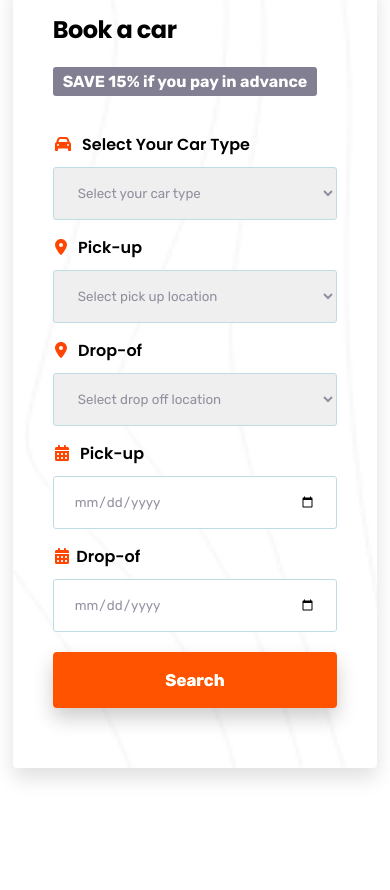
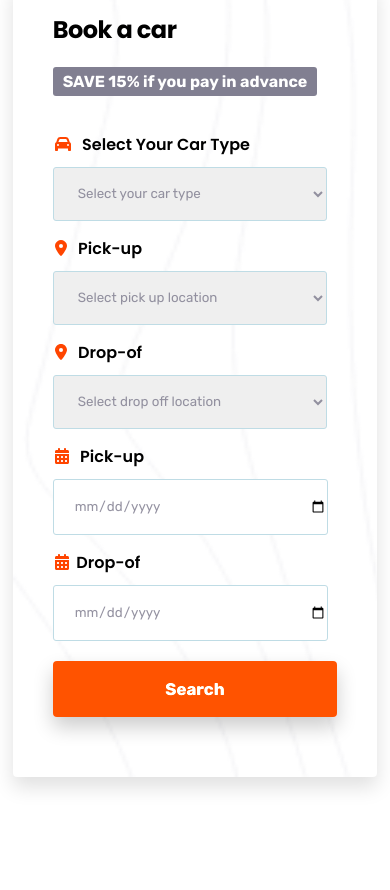
Before and after one commit to Fkmanny/Car-Rental-App, a React (Create React App) app: page / in a window 390 px wide. Shown: the part 774-1664 px from the top of the page. Built offline with nearby package versions, Linux system fonts and the light colour scheme.

Commit message:
57% Completion on Responsiveness

```diff
--- a/src/components/bookCarForm/bookCarForm.css
+++ b/src/components/bookCarForm/bookCarForm.css
@@ -58,8 +58,15 @@
         .bookForm{
             margin-top: 100px;
         }
-        .bookForm input, select{
-            padding: 17px 20px !important;
+        .bookForm input{
+            width: 253px;
+            height: 54px;
+            padding: 0 0 0 20px !important;
+        }
+        .bookForm select{
+            width: 274px;
+            height: 54px;
+            padding: 0 0 0 20px !important;
         }
         .formHeader{
             flex-direction: column;
--- a/src/components/pickCar/pickCar.css
+++ b/src/components/pickCar/pickCar.css
@@ -142,7 +142,7 @@
     .pCDetails{
         width: 100%;
         margin: auto;
-        transform: scale(0.8);
+        transform: scale(0.7);
     }
     .pCDetails > h4{
         width: 100% !important;
```
